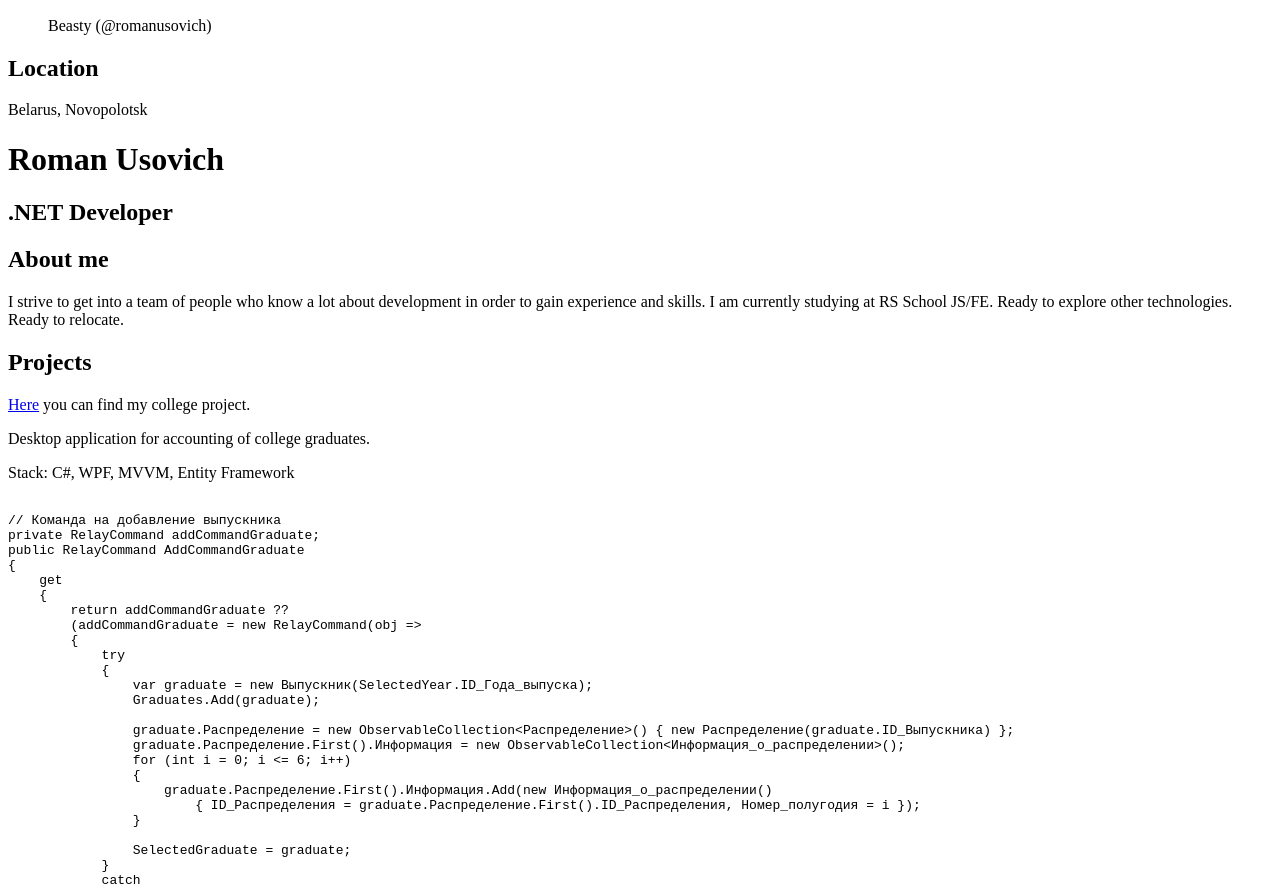
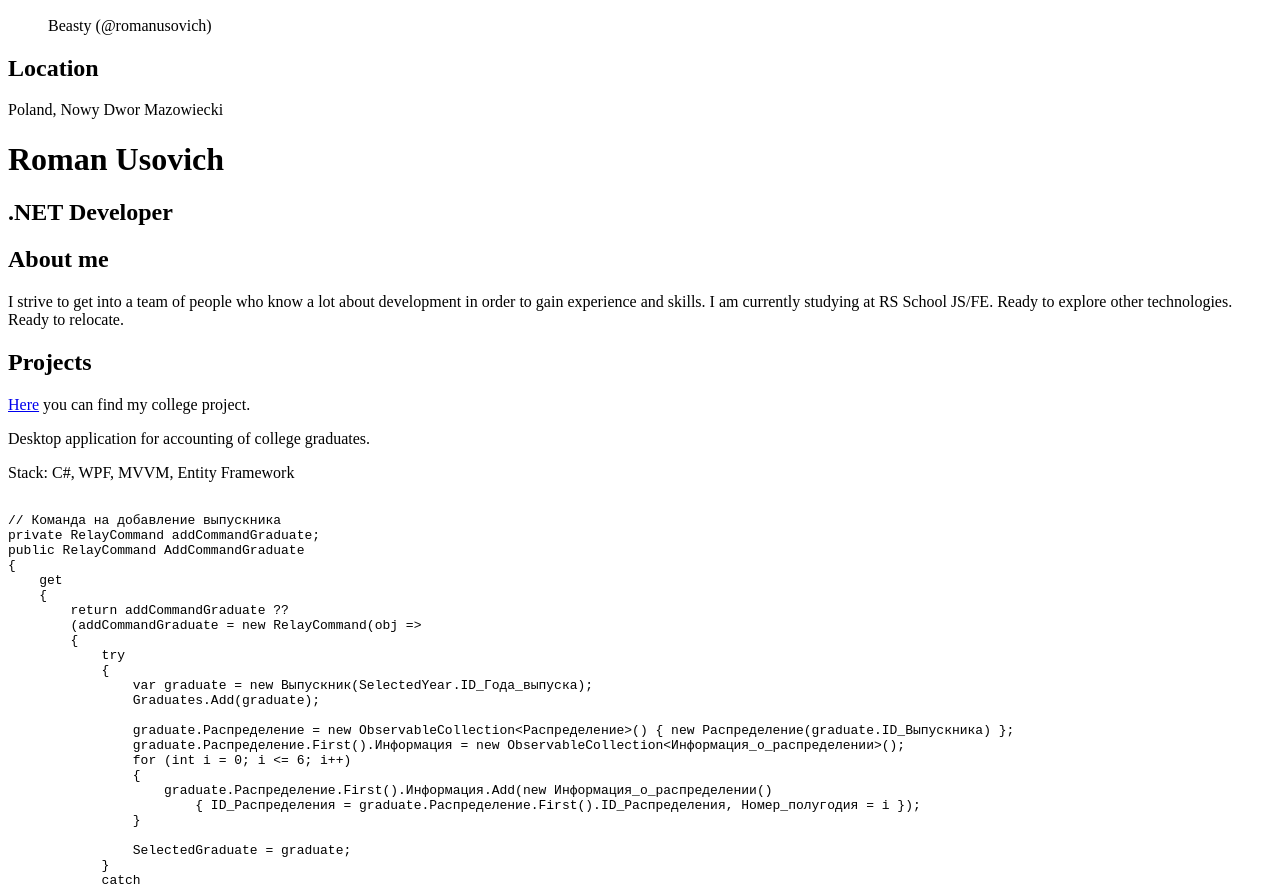
Before and after one commit to romanusovich/rsschool-cv, a plain HTML site: page index.html in a window 1280 px wide. Shown: the part 4433-5321 px from the top of the page. Drawn offline with Linux system fonts and the light colour scheme.

Commit message:
feat: change location

```diff
--- a/index.html
+++ b/index.html
@@ -108,7 +108,7 @@
 
             <div class="category-ls location">
                 <h2>Location</h2>
-                <p>Belarus, Novopolotsk</p>
+                <p>Poland, Nowy Dwor Mazowiecki</p>
             </div>
 
         </div>
```
